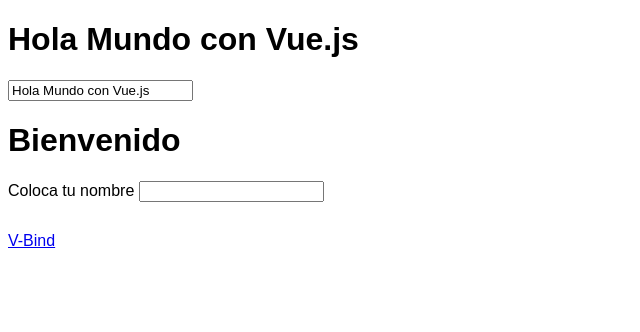
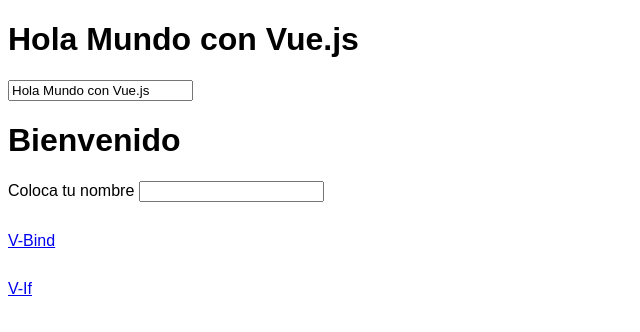
Before and after one commit to YzakV/CursoVue, a plain HTML site: page index.html in a window 1280 px wide. Shown: the full height of the page, 0-640 px from the left. Drawn offline with nearby package versions, Linux system fonts and the light colour scheme.

Commit message:
Se añade nuevo indice V-if

```diff
--- a/index.html
+++ b/index.html
@@ -20,6 +20,7 @@
       </div>
 
       <a class="enlaces" href="v-bind.html">V-Bind</a>
+      <a class="enlaces" href="v-if.html">V-If</a>
       <script src="https://cdn.jsdelivr.net/npm/vue/dist/vue.js"></script>
       <script>
          const app = new Vue({
```
